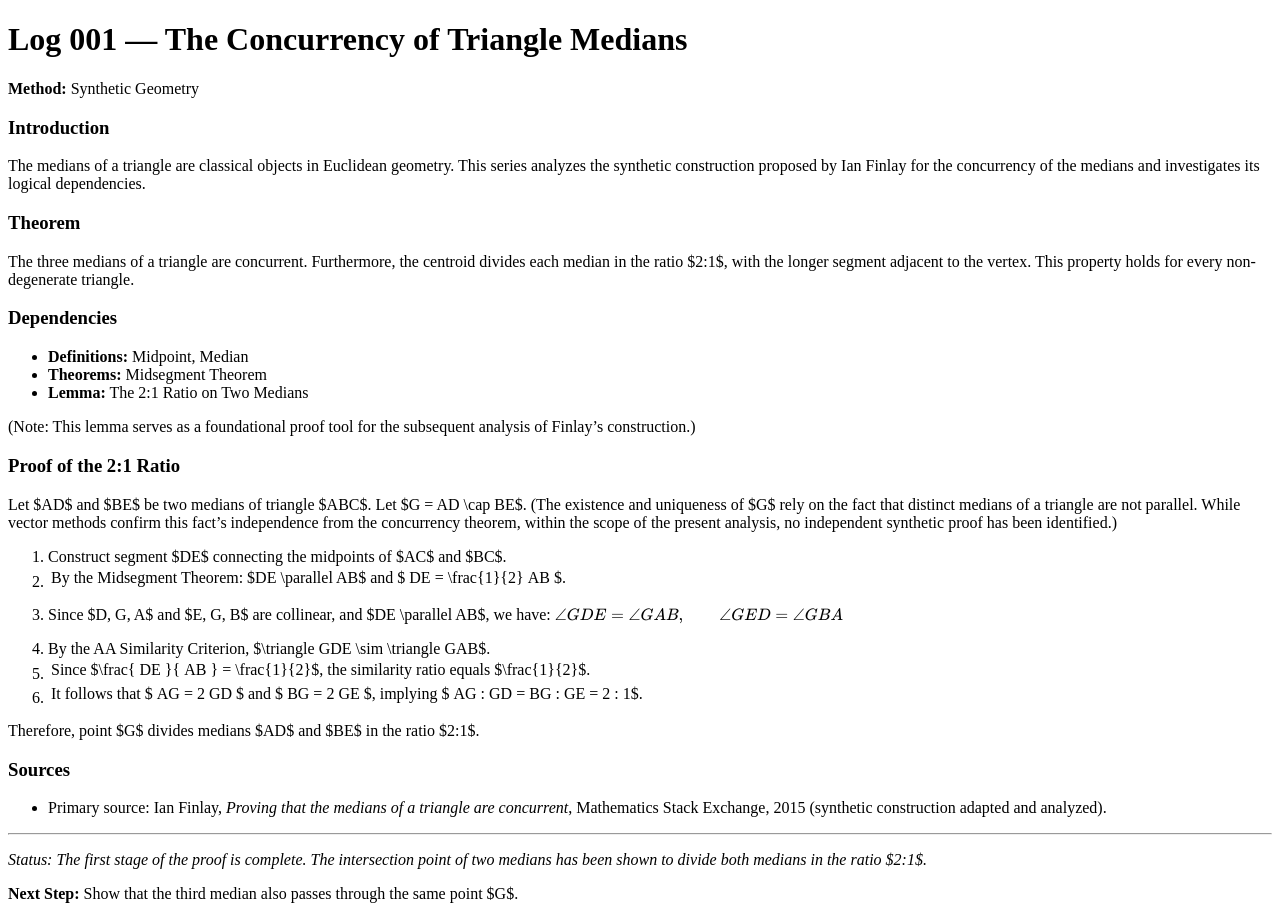
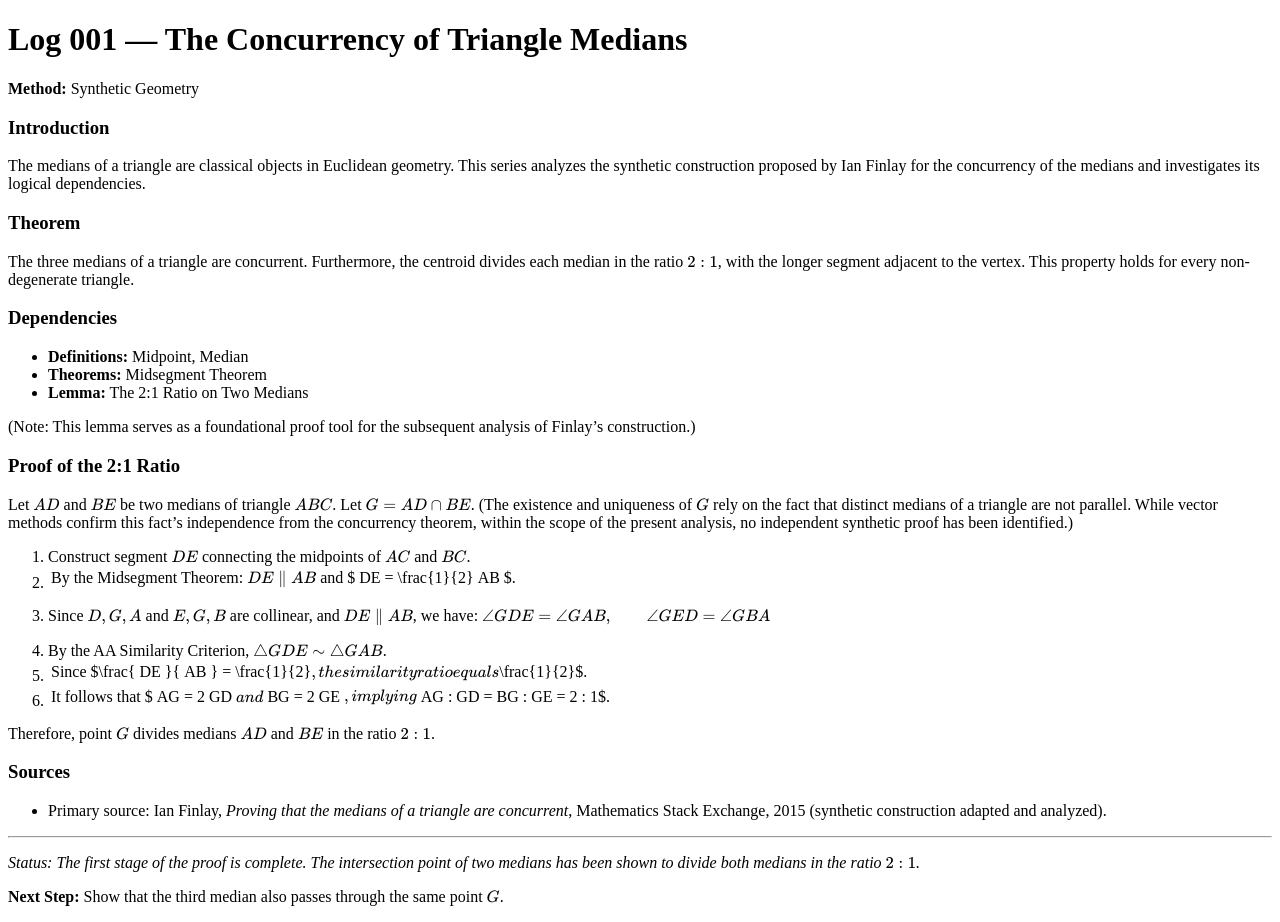
Before and after one commit to cgjteam/cgjteam.github.io, a Jekyll site: the page built from log-001.md, in a window 1280 px wide. Built offline with Jekyll 4.4.1, drawn with Linux system fonts in a browser that asks for light colours; our own code applies the rules of GitHub Pages for plain Markdown files; part of the change alters nothing that is shown.

```diff
--- a/_layouts/default.html
+++ b/_layouts/default.html
@@ -1,7 +1,16 @@
 <!DOCTYPE html>
 <html>
 <head>
-    <script src="https://cdn.jsdelivr.net/npm/mathjax@3/es5/tex-mml-chtml.js"></script>
+    <meta charset="utf-8">
+    <script>
+      window.MathJax = {
+        tex: {
+          inlineMath: [['$', '$'], ['\\(', '\\)']],
+          displayMath: [['$$', '$$'], ['\\[', '\\]']]
+        }
+      };
+    </script>
+    <script id="MathJax-script" async src="https://cdn.jsdelivr.net/npm/mathjax@3/es5/tex-mml-chtml.js"></script>
 </head>
 <body>
     {{ content }}
```
